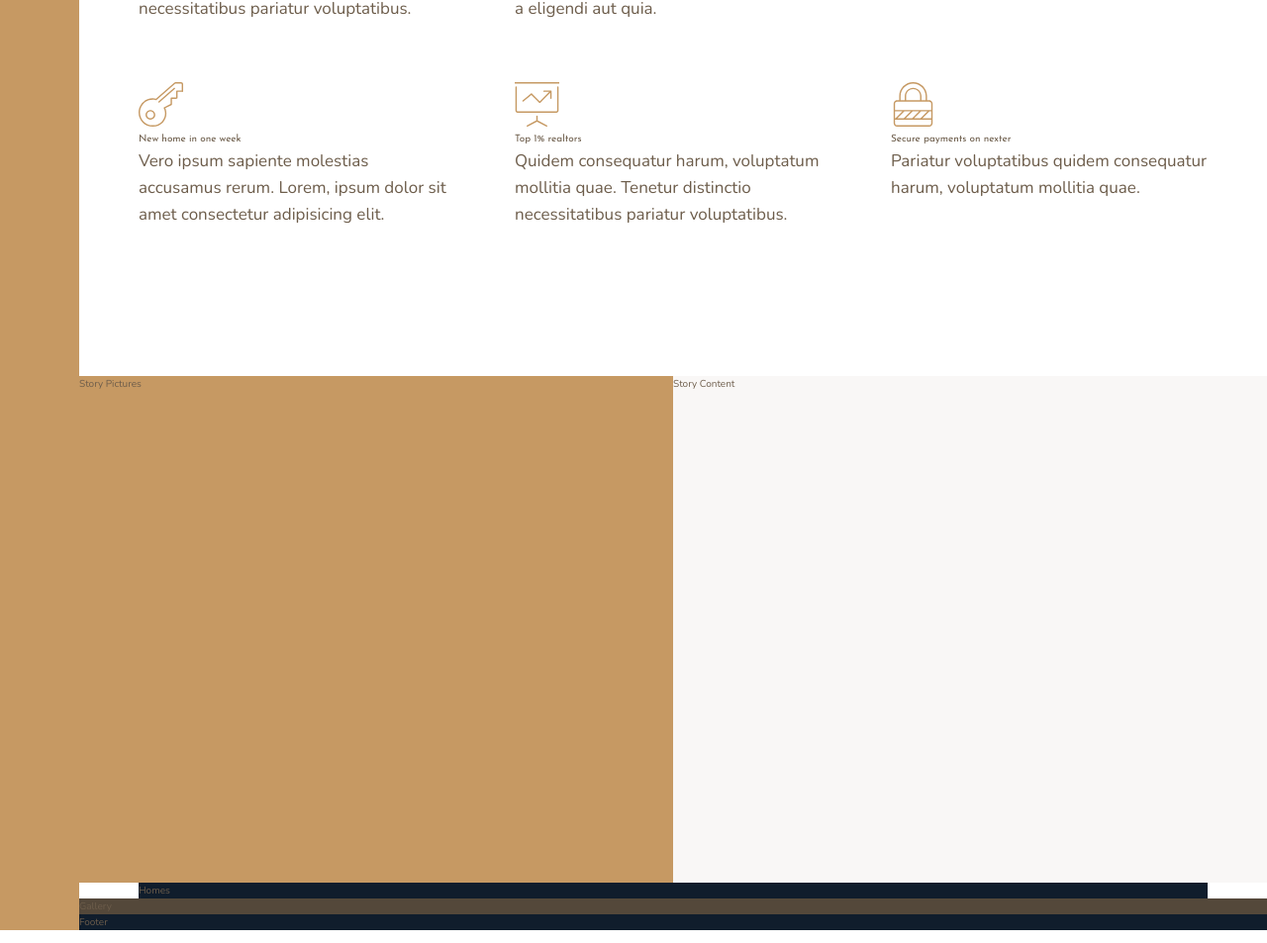
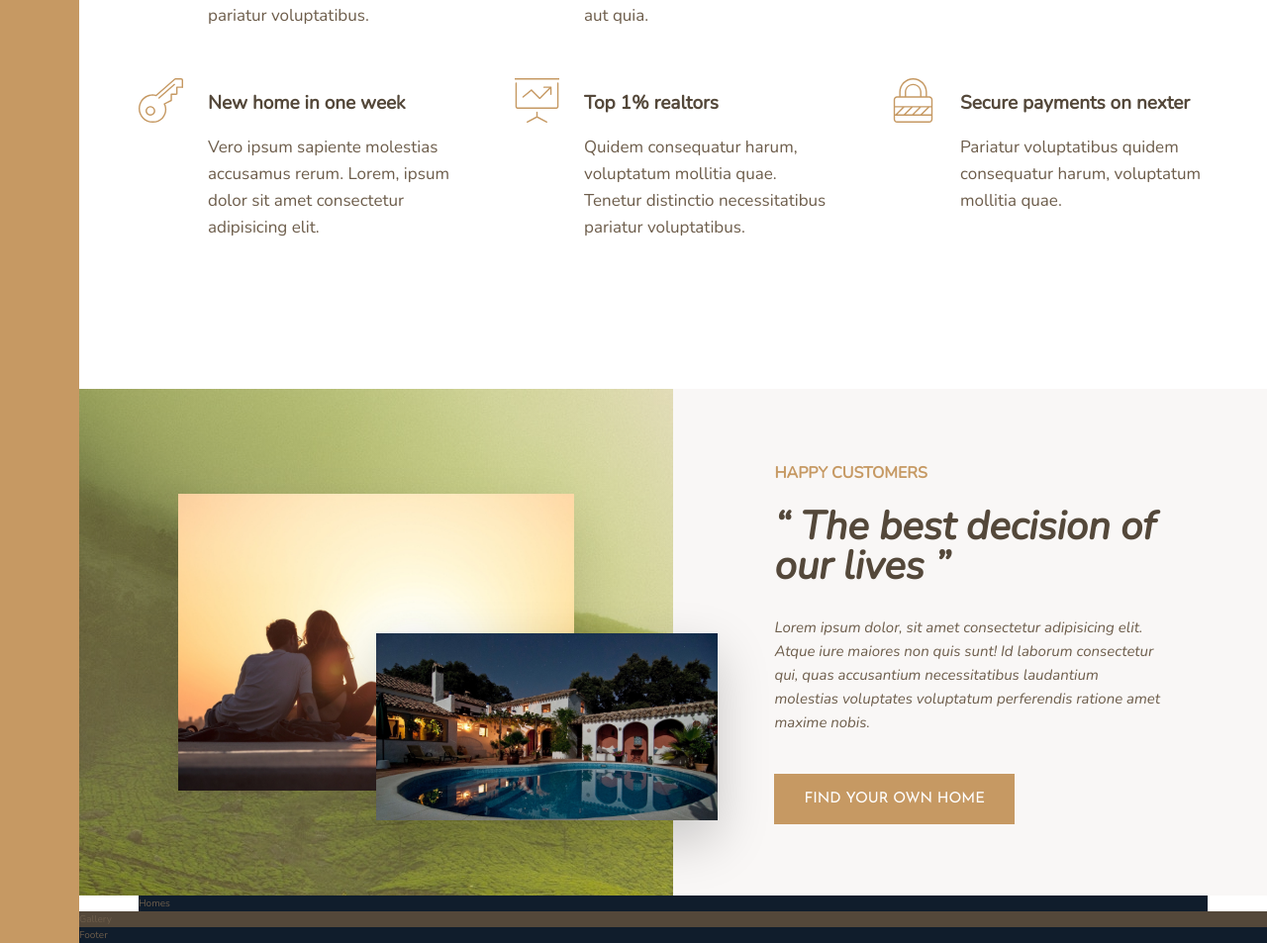
Before and after one commit to ashishrajputji/Ne-Buy-Homes, a website: page index.html in a window 1280 px wide. Shown: the part 915-1868 px from the top of the page at 99% size. Drawn offline with nearby package versions, Linux system fonts and the light colour scheme.

Commit message:
Day 2 mid day commit

```diff
--- a/index.html
+++ b/index.html
@@ -26,7 +26,7 @@
                 <svg class="feature__icon">
                     <use xLink:href="img/sprite.svg#icon-global"></use>
                 </svg>
-                <h4 class="heading-4">World's best luxury homes</h4>
+                <h4 class="heading-4 heading-4--dark">World's best luxury homes</h4>
                 <p class="feature__text">
                     Lorem, ipsum dolor sit amet consectetur adipisicing elit. Tenetur distinctio necessitatibus pariatur voluptatibus.
                 </p>
@@ -35,7 +35,7 @@
                 <svg class="feature__icon">
                     <use xLink:href="img/sprite.svg#icon-trophy"></use>
                 </svg>
-                <h4 class="heading-4">Only the best properties</h4>
+                <h4 class="heading-4 heading-4--dark">Only the best properties</h4>
                 <p class="feature__text">
                     Voluptatum mollitia quae. Vero ipsum sapiente molestias accusamus rerum sed a eligendi aut quia.
                  </p>
@@ -44,7 +44,7 @@
                 <svg class="feature__icon">
                     <use xLink:href="img/sprite.svg#icon-map-pin"></use>
                 </svg>
-                <h4 class="heading-4">All Homes in top locations</h4>
+                <h4 class="heading-4 heading-4--dark">All Homes in top locations</h4>
                 <p class="feature__text">
                     Tenetur distinctio necessitatibus pariatur voluptatibus quidem consequatur harum.
                 </p>
@@ -53,7 +53,7 @@
                 <svg class="feature__icon">
                     <use xLink:href="img/sprite.svg#icon-key"></use>
                 </svg>
-                <h4 class="heading-4">New home in one week</h4>
+                <h4 class="heading-4 heading-4--dark">New home in one week</h4>
                 <p class="feature__text">
                     Vero ipsum sapiente molestias accusamus rerum. Lorem, ipsum dolor sit amet consectetur adipisicing elit.
                 </p>
@@ -62,7 +62,7 @@
                 <svg class="feature__icon">
                     <use xLink:href="img/sprite.svg#icon-presentation"></use>
                 </svg>
-                <h4 class="heading-4">Top 1% realtors</h4>
+                <h4 class="heading-4 heading-4--dark">Top 1% realtors</h4>
                 <p class="feature__text">
                     Quidem consequatur harum, voluptatum mollitia quae. Tenetur distinctio necessitatibus pariatur voluptatibus.
                 </p>
@@ -71,16 +71,22 @@
                 <svg class="feature__icon">
                     <use xLink:href="img/sprite.svg#icon-lock"></use>
                 </svg>
-                <h4 class="heading-4">Secure payments on nexter</h4>
+                <h4 class="heading-4 heading-4--dark">Secure payments on nexter</h4>
                 <p class="feature__text">
                     Pariatur voluptatibus quidem consequatur harum, voluptatum mollitia quae.
             </div>
         </section>
         <div class="story__pictures">
-            Story Pictures
+            <img src="img/story-1.jpeg" alt="Couple with new house" class="story__img--1">
+            <img src="img/story-2.jpeg" alt="" class="story__img--2">
         </div>
         <div class="story__content">
-            Story Content
+            <h3 class="heading-3 mb-sm">Happy Customers</h3>
+            <h2 class="heading-2 heading-2--dark mb-md">&ldquo; The best decision of our lives &rdquo;</h2>
+            <p class="story__text">
+                Lorem ipsum dolor, sit amet consectetur adipisicing elit. Atque iure maiores non quis sunt! Id laborum consectetur qui, quas accusantium necessitatibus laudantium molestias voluptates voluptatum perferendis ratione amet maxime nobis.
+            </p>
+            <button class="btn">Find your own home</button>
         </div>
         <section class="homes">
             Homes
--- a/sass/_features.scss
+++ b/sass/_features.scss
@@ -4,16 +4,22 @@
     margin: 15rem 0;
 
     display: grid;
-    grid-template-columns: repeat(3, 1fr);
+    grid-template-columns: repeat(auto-fit, minmax(25rem,1fr)) ;
     grid-template-rows: auto auto;
     grid-gap : 6rem;
+    align-items: start;
 }
 .feature{
 
+    display: grid;
+    grid-template-columns: min-content 1fr;
+    grid-gap : 1.5rem 2.5rem;
     &__icon{
         fill : $color-primary;
         width: 4.5rem;
         height : 4.5rem;
+        grid-row: 1/ span 2;
+        transform: translateY(-1rem);
     }
     &__text{
         font-size: 1.7rem;
--- a/sass/_story.scss
+++ b/sass/_story.scss
@@ -2,10 +2,39 @@
     &__pictures{
         background-color: $color-primary;
         grid-column: full-start / col-end 4;
+        background-image: linear-gradient(rgba($color-primary,.3), rgba($color-primary,.3)), url(../img/back.jpg);
+
+        display: grid;
+        grid-template-rows: repeat(6,1fr);
+        grid-template-columns: repeat(6,1fr);
+        align-items: center;
+    }
+    &__img--1{
+        width : 100%;
+        grid-row: 2 / 6;
+        grid-column: 2 / 6;
+        box-shadow:  0 2rem 5rem rgba(#000, .1);
+    }
+    &__img--2{
+        width : 115%;
+        grid-column: 4 / 7;
+        grid-row: 4 / 6;
+        z-index: 20;
+        box-shadow:  0 2rem 5rem rgba(#000, .2);
     }
 
     &__content{
         background-color: $color-grey-light-1;
         grid-column:  col-start 5 / full-end;
+        padding : 6rem 8vw;
+
+        display: grid;
+        align-content: center;
+        justify-items: start;
+    }
+    &__text{
+        font-size: 1.5rem;
+        font-style: italic;
+        margin-bottom: 4rem;
     }
 }
--- a/sass/_typography.scss
+++ b/sass/_typography.scss
@@ -1,13 +1,49 @@
-.heading-1{
-
-}
-.heading-2{
-
-}
-.heading-3{
-
-}
-.heading-4{
+%heading{
     font-family: $font-display;
     font-weight : 400;
 }
+.heading-1{
+    @extends %heading;
+}
+.heading-2{
+    @extends %heading;
+    font-size: 4rem;
+    font-style : italic;
+    line-height: 1;
+    &--light{ color : $color-grey-light-1;}
+    &--dark{ color : $color-grey-dark-1;}
+}
+.heading-3{
+    @extends %heading;
+    font-size: 1.6rem;
+    color : $color-primary;
+    text-transform: uppercase;
+}
+.heading-4{
+    @extends %heading;
+    font-size: 1.9rem;
+
+    &--light{ color : $color-grey-light-1;}
+    &--dark{ color : $color-grey-dark-1;}
+}
+
+.btn{
+    background-color: $color-primary;
+    color : #fff;
+    border: none;
+    border-radius: 0;
+    font-family: $font-display;
+    font-size: 1.5rem;
+    text-transform: uppercase;
+    padding: 1.8rem 3rem;
+    cursor: pointer;
+    transition: all .2s;
+    &:hover{
+        background-color: $color-primary-dark;
+    }
+}
+
+.mb-sm{margin-bottom: 2rem;}
+.mb-md{margin-bottom: 3rem;}
+.mb-lg{margin-bottom: 4rem;}
+.mb-hg{margin-bottom: 8rem;}
```
Also changed, not shown: css/style.css.
